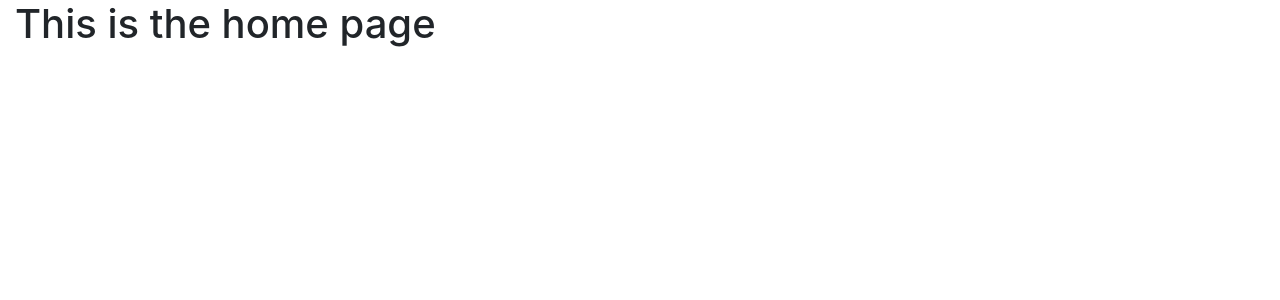
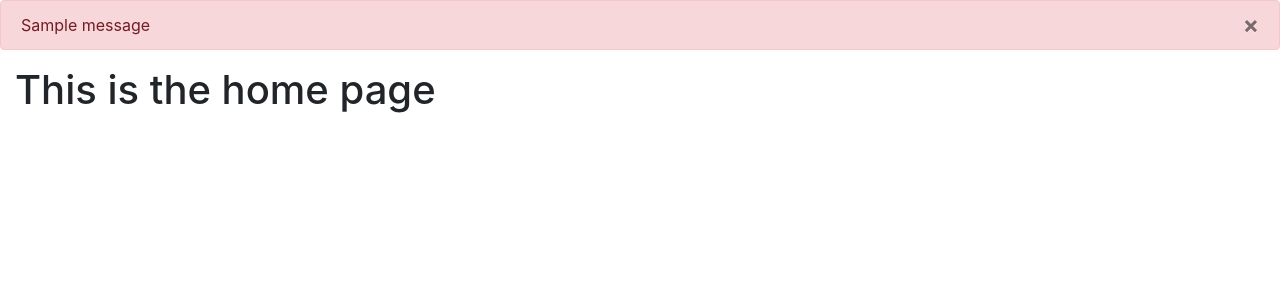
Before and after one commit to amirhnajafiz/auth-website, a Flask app: page / in a window 1280 px wide. Shown: the part 56-356 px from the top of the page. Run offline with Flask 2, Linux system fonts and the light colour scheme; one stand-in notice (Sample message) is shown; some libraries are stand-ins or nearby versions.

Commit message:
Add flush messages in base

```diff
--- a/website/templates/base.html
+++ b/website/templates/base.html
@@ -30,6 +30,28 @@
         </div>
     </nav>
 
+    {% with messages = get_flashed_messages(with_categories=true) %}
+        {% if messages %}
+            {% for category, message in messages %}
+                {% if category == 'error' %}
+                <div class="alert alert-danger alert-dismissable fade show" role="alert">
+                    {{ message }}
+                    <button type="button" class="close" data-dismiss="alert">
+                        <span aria-hidden="true">&times;</span>
+                    </button>
+                </div>
+                {% else %}
+                <div class="alert alert-danger alert-dismissable fade show" role="alert">
+                    {{ message }}
+                    <button type="button" class="close" data-dismiss="alert">
+                        <span aria-hidden="true">&times;</span>
+                    </button>
+                </div>
+                {% endif %}
+            {% endfor %}
+        {% endif %}
+    {% endwith %}
+
     <div class="container m-0">
         {% block content %}
         {% endblock %}
```
